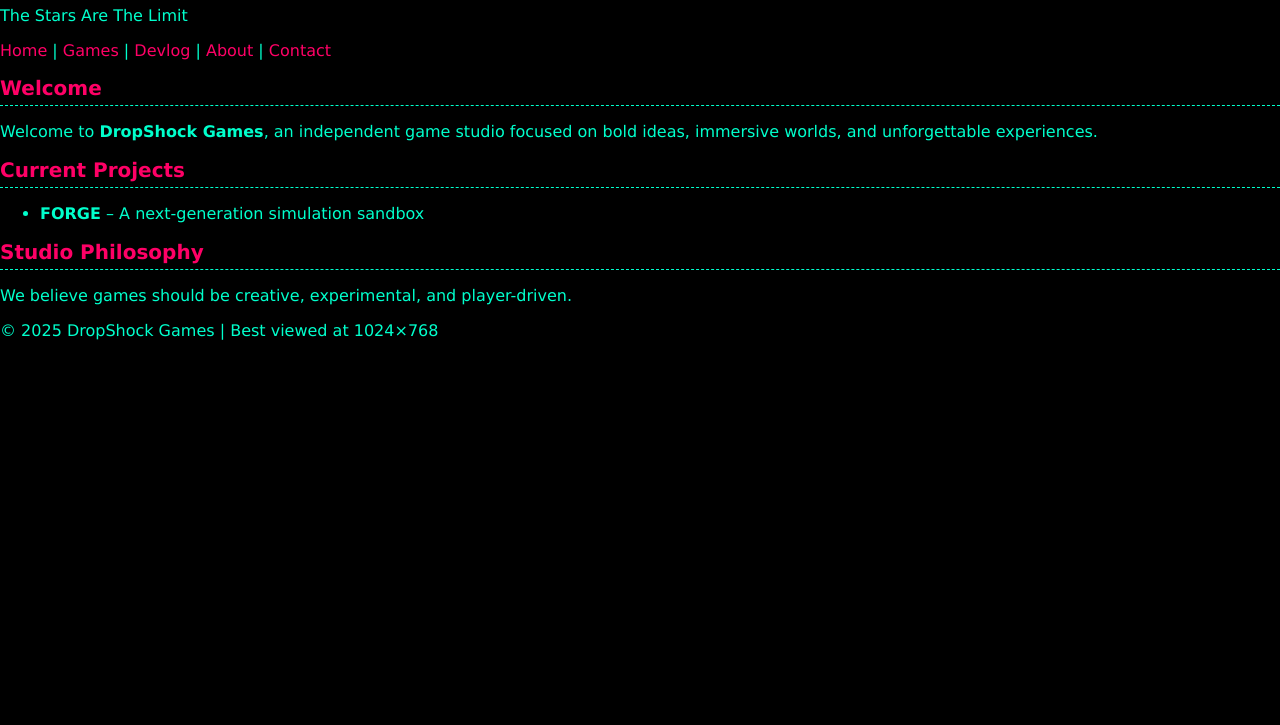
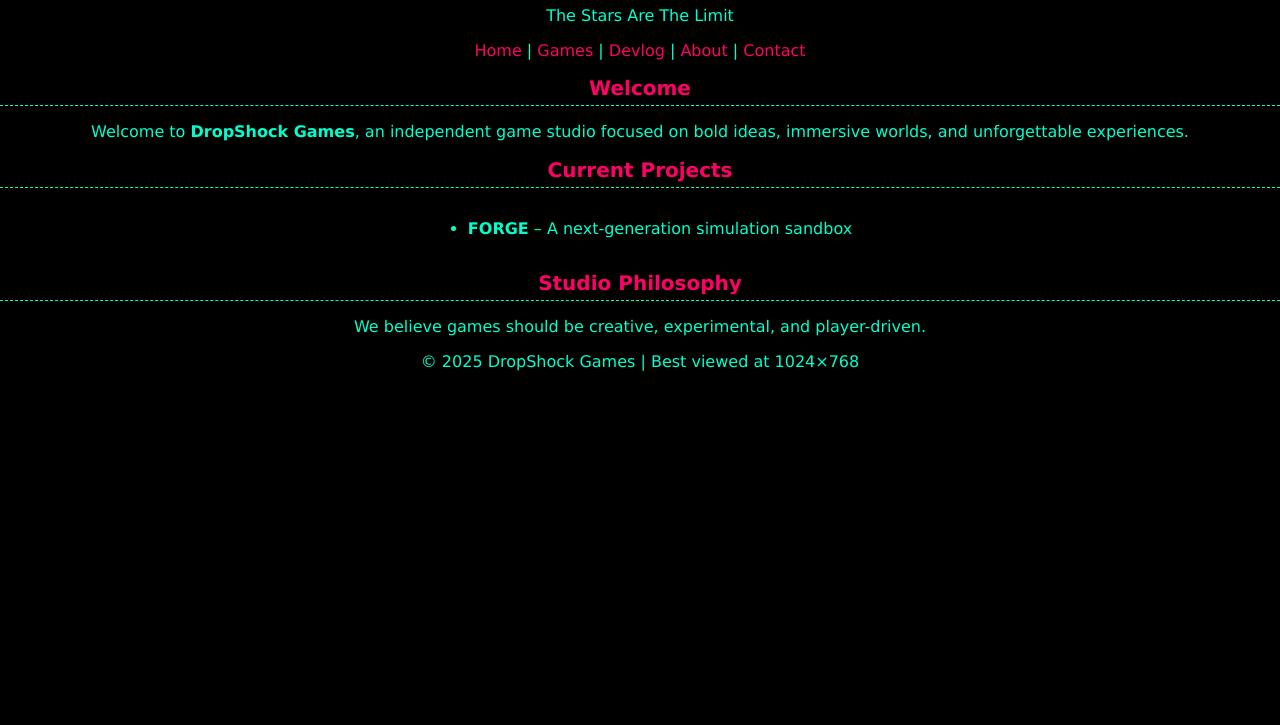
Before and after one commit to dropshockgames1/dropshockgames, a plain HTML site: page index.html in a window 1280 px wide. Shown: the part 75-800 px from the top of the page. Drawn offline with Linux system fonts and the light colour scheme.

Commit message:
Update style.css

```diff
--- a/style.css
+++ b/style.css
@@ -1,6 +1,15 @@
 /* ============================= */
 /* DropShock Games - Global CSS  */
 /* ============================= */
+* {
+    text-align: center;
+    margin-left: auto;
+    margin-right: auto;
+}
+ul {
+    display: inline-block;
+    text-align: left; /* optional if you want bullets left-aligned */
+}
 
 body {
     background-color: #000000;
```
